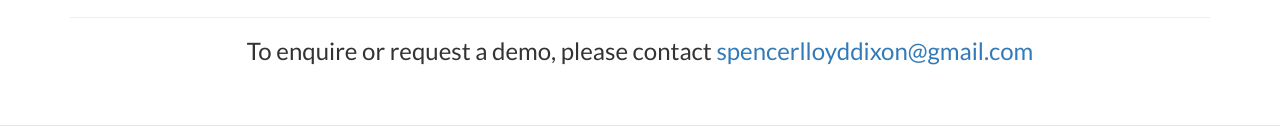
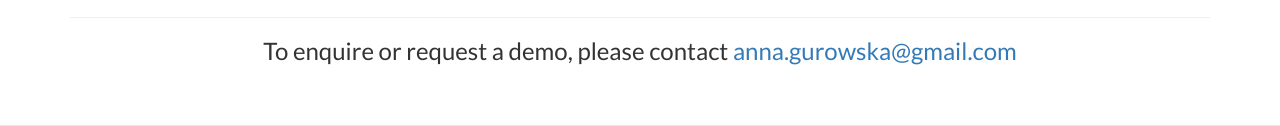
Before and after one commit to spencerldixon/territories-manager, a plain HTML site: page index.html in a window 1280 px wide. Shown: the part 2925-3051 px from the top of the page. Drawn offline with Linux system fonts and the light colour scheme.

Commit message:
Changed email

```diff
--- a/index.html
+++ b/index.html
@@ -192,7 +192,7 @@
                     <h1 class="text-primary">£147/pm</h1>
                     <p class="text-muted slim">Unlimited employees, territories and visits.<br> Free updates and support</p>
                     <hr>
-                    <h3 class="slim">To enquire or request a demo, please contact <a href="mailto:spencerlloyddixon@gmail.com">spencerlloyddixon@gmail.com</a></h3>
+                    <h3 class="slim">To enquire or request a demo, please contact <a href="mailto:anna.gurowska@gmail.com">anna.gurowska@gmail.com</a></h3>
                 </div>
             </div>
         </div>
```
